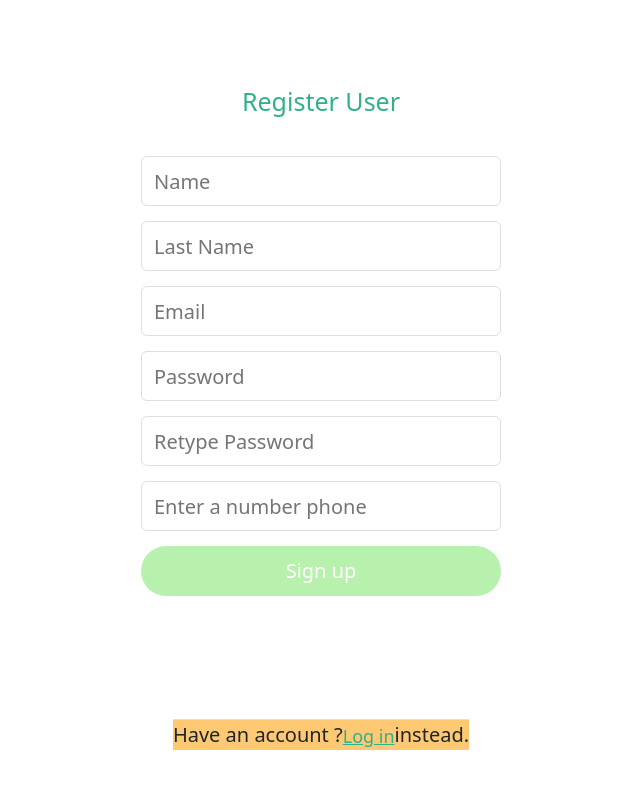
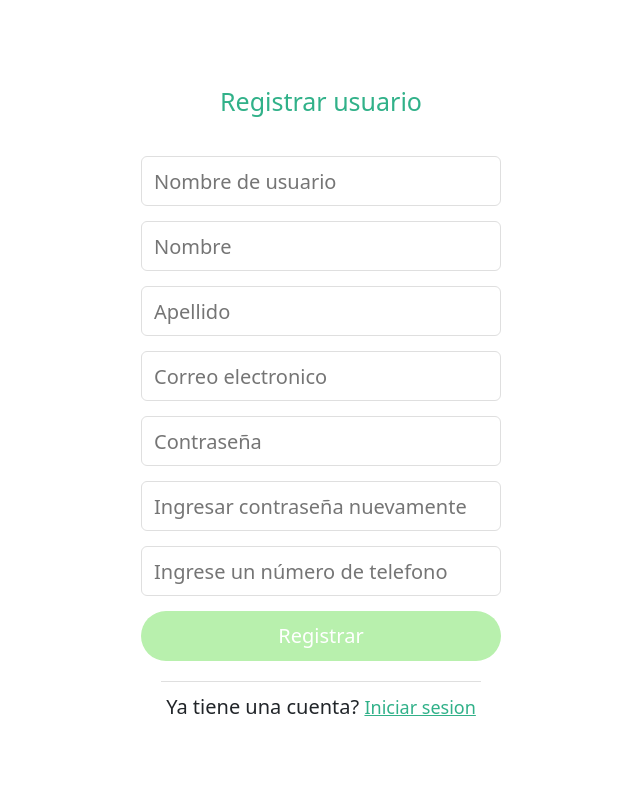
Before and after one commit to Carsefer/PF-Clothes-Client, a React (Create React App) app in the folder CLIENT/: page /register in a window 1280 px wide. Shown: the top 788 px of the page, without its empty margins (319-959 px from the left). Built offline with nearby package versions, Linux system fonts and the light colour scheme.

Commit message:
form listos

```diff
--- a/CLIENT/src/components/CreateUser/CreateUser.css
+++ b/CLIENT/src/components/CreateUser/CreateUser.css
@@ -47,11 +47,12 @@
   align-items: center;
   justify-content: center;
 }
-.footer {
+
+.footer-user {
   width: 100%;
-  max-width: 340px;
+  max-width: 320px;
   margin-bottom: 50px;
-  padding-top: 5px;
+  padding-top: 10px;
   border-top: 1px solid rgb(223, 223, 223);
   font-weight: 520;
   font-size: 20px;
@@ -192,9 +193,10 @@
 
 .error {
   color: red;
-  margin-left: 3px;
 
-  position: absolute;
+  display: flex;
+  justify-content: flex-start;
+
   font-size: 14px;
 }
 
--- a/CLIENT/src/components/CreateUser/CreateUser.jsx
+++ b/CLIENT/src/components/CreateUser/CreateUser.jsx
@@ -1,4 +1,3 @@
-import { useState } from "react";
 import { useDispatch } from "react-redux";
 import { createUser } from "../../redux/actions";
 import { Formik } from "formik";
@@ -12,15 +11,62 @@ const CreateUser = () => {
 
   return (
     <div className="container">
-      <h1 className="subtitle ">Register User</h1>
+      <h1 className="subtitle ">Registrar usuario</h1>
       <Formik
         initialValues={{
+          username: "",
           name: "",
           lastname: "",
-          email: "",
+          mail: "",
           password: "",
           passwords: "",
           phone: "",
+        }}
+        validate={(value) => {
+          let errors = {};
+          if (!value.username.length) {
+            errors.username = "Ingrese nombre de usuario";
+          } else if (!value.name.length) {
+            errors.name = "Ingrese su nombre";
+          } else if (!value.lastname.length) {
+            errors.lastname = "Ingrese su apellido";
+          } else if (!value.password.length) {
+            errors.password = "Ingrese contraseña";
+          } else if (value.password !== value.passwords || !value.passwords) {
+            errors.passwords = "La contraseña no coincide, inténtalo de nuevo";
+          } else if (!/^\d[0-9,$]*$/.test(value.phone) || !value.phone) {
+            errors.phone = "Ingrese numero de telefono valido";
+          } else if (
+            !/^[a-zA-Z0-9_.+-]+@[a-zA-Z0-9-]+\.[a-zA-Z0-9-.]+$/.test(value.mail)
+          ) {
+            errors.mail = "Ingrese un correo valido";
+          }
+          return errors;
+        }}
+        onSubmit={(data, { resetForm }) => {
+          let { username, name, lastname, mail, password, phone } = data;
+          name = `${name} ${lastname}`;
+          const a = {
+            username,
+            name,
+            mail,
+            password,
+            phone,
+          };
+          console.log(a);
+
+          dispatch(createUser(a))
+            .then(function (res) {
+              console.log(res);
+              alert("Redireccionando..");
+            })
+            .catch(function (res) {
+              console.log(res);
+            });
+          setTimeout(() => {
+            resetForm();
+            navigate("/login");
+          }, 2000);
         }}
       >
         {({
@@ -31,80 +77,159 @@ const CreateUser = () => {
           handleChange,
           handleBlur,
         }) => (
-          <form className="form">
+          <form className="form" onSubmit={handleSubmit}>
             <div className="entry">
               <div className="column">
                 <input
                   type="text"
+                  id="username"
+                  placeholder="Nombre de usuario"
+                  name="username"
+                  className="form1"
+                  value={values.username}
+                  onChange={handleChange}
+                  onBlur={handleBlur}
+                  onKeyUp={handleBlur}
+                  required
+                  autoComplete="off"
+                />
+                {touched.username && errors.username && (
+                  <div className="error">
+                    {" "}
+                    <span>{errors.username}</span>{" "}
+                  </div>
+                )}
+                <input
+                  type="text"
                   id="name"
-                  placeholder="Name"
+                  placeholder="Nombre"
                   name="name"
                   className="form1"
                   value={values.name}
                   onChange={handleChange}
+                  onBlur={handleBlur}
+                  required
+                  autoComplete="off"
                 />
+                {touched.name && errors.name && (
+                  <div className="error">
+                    {" "}
+                    <span>{errors.name}</span>{" "}
+                  </div>
+                )}
 
                 <input
                   type="text"
                   id="lastname"
-                  placeholder="Last Name"
+                  placeholder="Apellido"
                   name="lastname"
                   className="form1"
                   value={values.lastname}
                   onChange={handleChange}
+                  onBlur={handleBlur}
+                  onKeyUp={handleBlur}
+                  required
+                  autoComplete="off"
                 />
+                {touched.lastname && errors.lastname && (
+                  <div className="error">
+                    {" "}
+                    <span>{errors.lastname}</span>{" "}
+                  </div>
+                )}
 
                 <input
                   type="email"
-                  id="email"
-                  placeholder="Email"
-                  name="email"
+                  id="mail"
+                  placeholder="Correo electronico"
+                  name="mail"
                   className="form1"
-                  value={values.email}
+                  value={values.mail}
                   onChange={handleChange}
+                  onBlur={handleBlur}
+                  onKeyUp={handleBlur}
+                  required
+                  autoComplete="off"
                 />
+                {touched.mail && errors.mail && (
+                  <div className="error">
+                    {" "}
+                    <span>{errors.mail}</span>{" "}
+                  </div>
+                )}
                 <input
                   type="password"
                   id="password"
-                  placeholder="Password"
+                  placeholder="Contraseña"
                   name="password"
                   className="form1"
                   value={values.password}
                   onChange={handleChange}
+                  onBlur={handleBlur}
+                  onKeyUp={handleBlur}
+                  required
+                  autoComplete="off"
                 />
+                {touched.password && errors.password && (
+                  <div className="error">
+                    {" "}
+                    <span>{errors.password}</span>{" "}
+                  </div>
+                )}
                 <input
                   type="password"
                   id="repassword"
-                  placeholder="Retype Password"
+                  placeholder="Ingresar contraseña nuevamente"
                   name="passwords"
                   className="form1"
                   value={values.passwords}
                   onChange={handleChange}
+                  onBlur={handleBlur}
+                  onKeyUp={handleBlur}
+                  required
+                  autoComplete="off"
                 />
+                {touched.passwords && errors.passwords && (
+                  <div className="error">
+                    {" "}
+                    <span>{errors.passwords}</span>{" "}
+                  </div>
+                )}
                 <input
                   type="text"
                   id="phone"
-                  placeholder="Enter a number phone"
+                  placeholder="Ingrese un número de telefono"
                   name="phone"
                   className="form1"
                   value={values.phone}
                   onChange={handleChange}
+                  onBlur={handleBlur}
+                  onKeyUp={handleBlur}
+                  required
+                  autoComplete="off"
                 />
+                {touched.phone && errors.phone && (
+                  <div className="error">
+                    {" "}
+                    <span>{errors.phone}</span>{" "}
+                  </div>
+                )}
                 <div>
                   {!/^[a-zA-Z0-9_.+-]+@[a-zA-Z0-9-]+\.[a-zA-Z0-9-.]+$/.test(
-                    values.email
+                    values.mail
                   ) ||
                   !values.password ||
+                  !/^\d[0-9,$]*$/.test(values.phone) ||
                   values.passwords !== values.password ? (
                     <div>
                       <button className="btnDisabled2" disabled>
-                        Sign up
+                        Registrar
                       </button>
                     </div>
                   ) : (
                     <div>
                       <button type="submit" className="submit2">
-                        Sign up
+                        Registrar
                       </button>
                     </div>
                   )}
@@ -114,12 +239,11 @@ const CreateUser = () => {
           </form>
         )}
       </Formik>
-      <p className="footer">
-        Have an account ?{" "}
+      <p className="footer-user">
+        Ya tiene una cuenta?{" "}
         <Link className="lognin" to="/login">
-          Log in
+          Iniciar sesion
         </Link>{" "}
-        instead.
       </p>
     </div>
   );
--- a/CLIENT/src/components/Filters/Filters.jsx
+++ b/CLIENT/src/components/Filters/Filters.jsx
@@ -81,7 +81,11 @@ const Filters = () => {
 
       <select onChange={(e) => filterByPrice(e)}>
         <option value="">Filtrar por Precio</option>
-        <option value="25">25</option>
+        <option value="10000000">All</option>
+        <option value="25">0-25</option>
+        <option value="50">0-50</option>
+        <option value="75">0-75</option>
+        <option value="100">0-100</option>
       </select>
     </div>
   );
--- a/CLIENT/src/components/LoginForm/LoginForm.css
+++ b/CLIENT/src/components/LoginForm/LoginForm.css
@@ -31,9 +31,6 @@ h1 {
   font-size: 3.2rem;
 }
 
-p {
-  font-size: 2.3rem;
-}
 a {
   font-size: 1.9rem;
 }
@@ -52,7 +49,6 @@ h2,
 p {
   text-align: center;
   margin: 1.5rem;
-  font-size: 100px;
 }
 img {
   width: 38px;
@@ -222,7 +218,7 @@ p a {
 .errors {
   color: red;
   margin-left: 98px;
-  margin-top: 2px;
+  margin-top: -5px;
   position: absolute;
   font-size: 14px;
 }
--- a/CLIENT/src/components/LoginForm/LoginForm.jsx
+++ b/CLIENT/src/components/LoginForm/LoginForm.jsx
@@ -2,18 +2,18 @@ import React, { useState } from "react";
 import { useDispatch } from "react-redux";
 import { loginUser } from "../../redux/actions";
 import { Formik } from "formik";
-import { Link } from "react-router-dom";
+import { Link, useNavigate } from "react-router-dom";
 import "./LoginForm.css";
 const LoginForm = () => {
   const [showPwd, setShowPwd] = useState(false);
   const dispatch = useDispatch();
-
+  const navigate = useNavigate();
   return (
     <>
       <div className="container">
         <div className="header"></div>
         <div className="subtitle">
-          <h2>Welcome Back</h2>
+          <h2>Bienvenido devuelta.</h2>
         </div>
         <Formik
           initialValues={{
@@ -22,21 +22,26 @@ const LoginForm = () => {
           }}
           validate={(value) => {
             let errors = {};
+
             if (
               !/^[a-zA-Z0-9_.+-]+@[a-zA-Z0-9-]+\.[a-zA-Z0-9-.]+$/.test(
                 value.email
               )
             ) {
-              errors.email = "Enter valid email";
+              errors.email = "Ingrese un correo valido";
             } else if (!value.password) {
-              errors.password = "Password is required";
+              errors.password = "Ingrese contraseña";
             }
             return errors;
           }}
           onSubmit={(values, { resetForm }) => {
             resetForm();
             dispatch(loginUser(values));
-            alert("Sucess");
+            alert("Exitoso");
+            setTimeout(() => {
+              resetForm();
+            }, 1000);
+            navigate("/home");
           }}
         >
           {({
@@ -52,7 +57,7 @@ const LoginForm = () => {
                 <input
                   type="text"
                   id="email"
-                  placeholder="Email"
+                  placeholder="Correo electronico"
                   name="email"
                   className="form1"
                   value={values.email}
@@ -73,7 +78,7 @@ const LoginForm = () => {
                   <div>
                     <input
                       type={showPwd ? "text" : "password"}
-                      placeholder="Password"
+                      placeholder="Contraseña"
                       className="form2"
                       name="password"
                       value={values.password}
@@ -91,35 +96,34 @@ const LoginForm = () => {
 
                 <div>
                   <Link to="/#" className="fp">
-                    Forgot Password
+                    Olvido su contraseña?
                   </Link>
                 </div>
                 <div className="remember">
                   <input type="checkbox" className="checkbox" />
-                  <label className="label">Remember me.</label>
+                  <label className="label">Recordarme.</label>
                 </div>
               </div>
               {/* VALIDATIONS */}
               {!/^[a-zA-Z0-9_.+-]+@[a-zA-Z0-9-]+\.[a-zA-Z0-9-.]+$/.test(
-                values.email
+                values.email || !values.phone || !values.username
               ) || !values.password ? (
                 <button className="btnDisabled" disabled>
-                  Log In
+                  Iniciar sesión
                 </button>
               ) : (
                 <button type="submit" className="submit">
-                  Log In
+                  Iniciar sesión
                 </button>
               )}
             </form>
           )}
         </Formik>
         <p className="footer1">
-          Don't have an account?{" "}
+          No tiene cuenta?{" "}
           <Link className="register" to="/register">
-            Sign up
+            Crear cuenta.
           </Link>{" "}
-          instead.
         </p>
         <div
           className="eye2 position-absolute pointer pwd-icon"
```
Also changed, not shown: CLIENT/src/redux/actions/index.js (+5 -6 lines), CLIENT/src/redux/reducer/index.js (+50 -45 lines).
